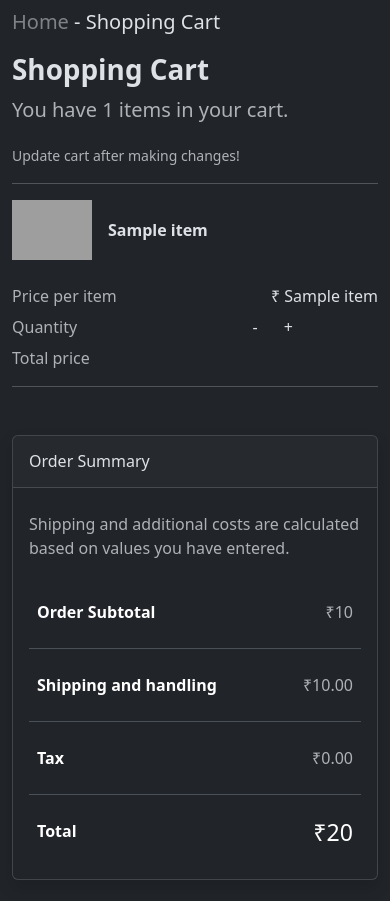
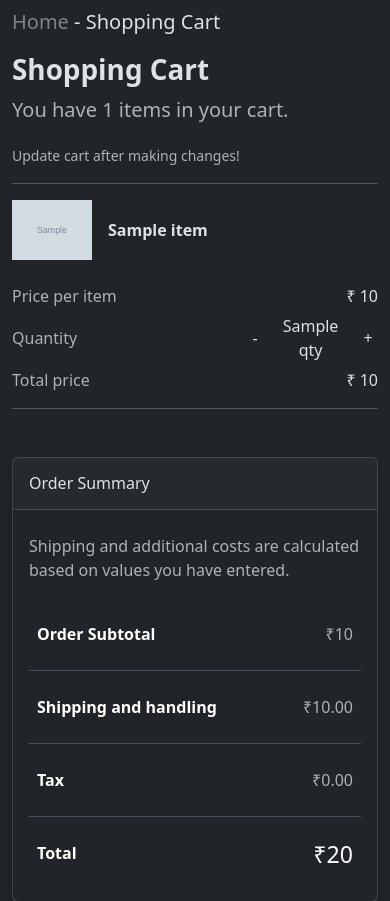
Before and after one commit to dhanushA6/HotelTakeAway, a Flask app: template templates/cart.html in a window 390 px wide. Shown: the part 132-1033 px from the top of the page. Run offline with Flask 3, Linux system fonts and the light colour scheme; the template is opened without the code that fills it: most values are stand-ins (such as "Sample title", 1, 10 or a date in 2020); grey boxes marked "Sample" are stand-in pictures; grey boxes are pictures that could not be loaded.

Commit message:
change: cart view updated

```diff
--- a/templates/cart.html
+++ b/templates/cart.html
@@ -12,15 +12,15 @@
                 <div class="cart-body">
                     {% if cartItems|length > 0 %}
                     <label class="form-text">Update cart after making changes!</label>
-                    <hr> {% endif %} {% for item in cartItems: %}
-                    <div class="cart-item my-3" data-product-id="{{item[0]}}">
+                    <hr> {% endif %} {% for item, qty in cartItems.items(): %}
+                    <div class="cart-item my-3" data-product-name="{{item.name}}">
                         <div class="d-flex align-items-center text-start text-md-center row">
                             <div class="col-md-5 col-12 product-info-section">
                                 <a class="cart-remove close mt-3 d-md-none" href="#"></a>
                                 <div class="d-flex align-items-center">
-                                    <a href="/products/{{item[0]}}"><img alt="{{item[6]}}" src="{{ url_for('static', filename='products/' + item[6]) }}" width="80"> </a>
+                                    <a href="/products/{{item.img}}"><img alt="{{item.img}}" src="{{ url_for('static', filename='products/' + item.category + '/' + item.img) }}" width="80"> </a>
                                     <div class="cart-title text-start ms-3">
-                                        <a class="text-body text-decoration-none" href="/products/{{item[0]}}"><strong class="product-name">{{item[1]}}</strong>
+                                        <a class="text-body text-decoration-none" href="/category/{{item.category|lower}}"><strong class="product-name">{{item.name}}</strong>
                                         </a>
                                     </div>
                                 </div>
@@ -30,7 +30,7 @@
                                     <div class="col-md-3 price-per-item-section">
                                         <div class="row">
                                             <div class="d-md-none text-muted col-6">Price per item</div>
-                                            <div class="text-end text-md-center col-md-12 col-6">₹ <label class="price-per-item">{{item[2]}}</label></div>
+                                            <div class="text-end text-md-center col-md-12 col-6">₹ <label class="price-per-item">{{item.price}}</label></div>
                                         </div>
                                     </div>
                                     <div class="col-md-4 quantity-section">
@@ -38,8 +38,8 @@
                                             <div class="text-muted d-md-none col-sm-9 col-7">Quantity</div>
                                             <div class="col-md-12 col-sm-3 col-5">
                                                 <div class="d-flex align-items-center">
-                                                    <button type="button" class="items-decrease btn btn-items">-</button> {% for i in inCart: %} {% if i[2] == item[0] %}
-                                                    <label class="text-center border-0 border-md product-quantity form-control" data-max="{{item[3]}}">{{i[3]}}</label> {% endif %} {% endfor %}
+                                                    <button type="button" class="items-decrease btn btn-items">-</button>
+                                                    <label class="text-center border-0 border-md product-quantity form-control" data-max="{{item.price}}">{{qty}}</label>
                                                     <button type="button" class="items-increase btn btn-items">+</button></div>
                                             </div>
                                         </div>
@@ -47,14 +47,13 @@
                                     <div class="col-md-3 total-price-section">
                                         <div class="row">
                                             <div class="d-md-none text-muted col-6">Total price</div>
-                                            <div class="text-end text-md-center col-md-12 col-6">
-                                                {% for i in inCart: %} {% if i[2] == item[0] %} ₹
-                                                <label class="total-item-price">{{item[2]*i[3]}}</label> {% endif %} {% endfor %}
+                                            <div class="text-end text-md-center col-md-12 col-6">₹
+                                                <label class="total-item-price">{{item.price}}</label>
                                             </div>
                                         </div>
                                     </div>
                                     <div class="d-none d-md-block text-center col-2">
-                                        <a role="button" class="remove-from-cart text-muted btn" data-id="{{item[0]}}"><i class="bi bi-x"></i>
+                                        <a role="button" class="remove-from-cart text-muted btn" data-name="{{item.name}}"><i class="bi bi-x"></i>
                                         </a>
                                     </div>
                                 </div>
```
